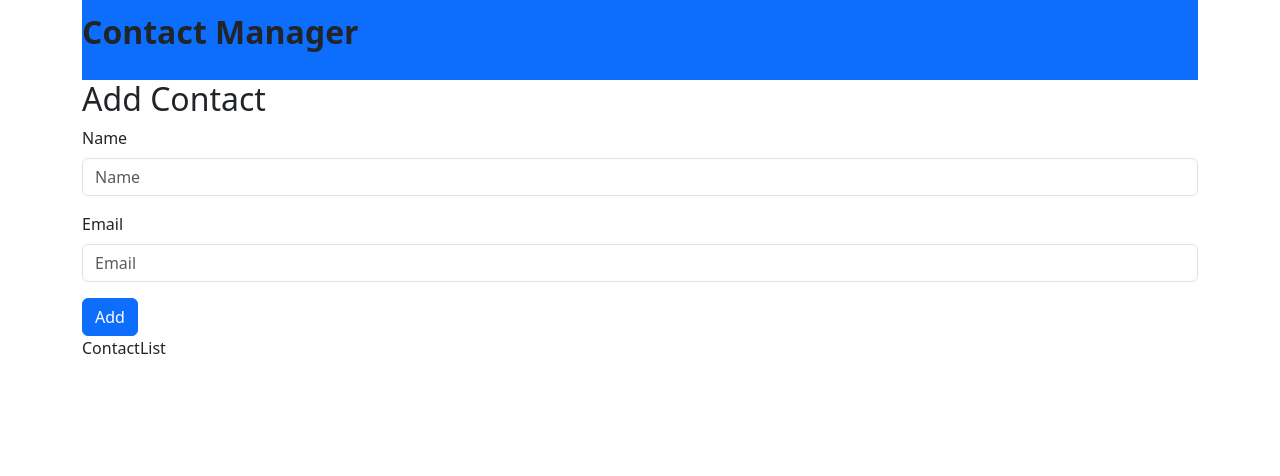
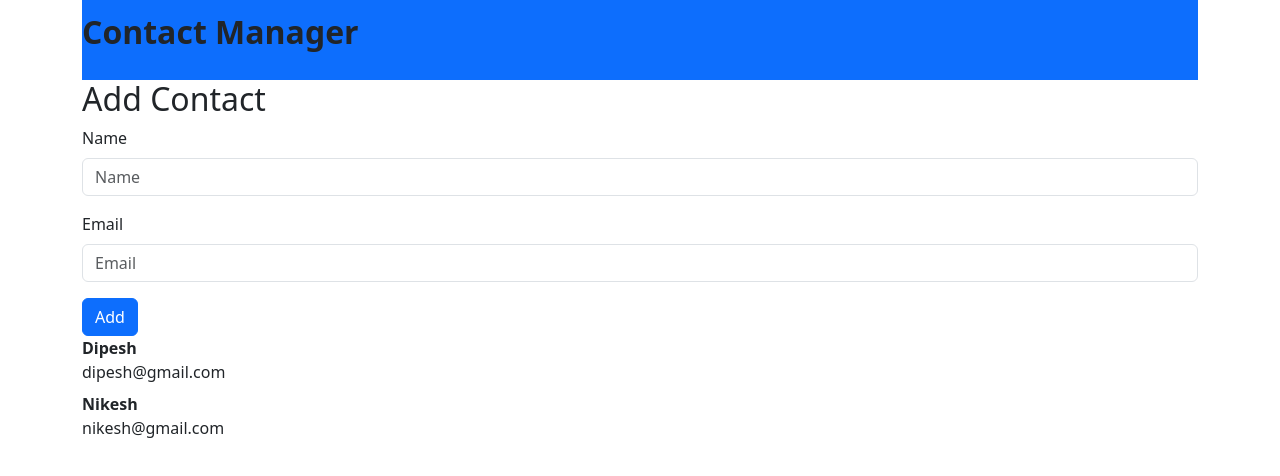
Before and after one commit to anmolbiranwar/content-management, a React (Create React App) app: page / in a window 1280 px wide. Shown: the top 476 px of the page. Built offline with nearby package versions, Linux system fonts and the light colour scheme.

Commit message:
Update ContactList.js

```diff
--- a/src/components/ContactList.js
+++ b/src/components/ContactList.js
@@ -1,8 +1,19 @@
 import React from 'react'
 
 const ContactList = (props) => {
+  const renderContactList=props.contacts.map((contact)=>{
+    return(
+      <div>
+        <dt>{contact.name}</dt>
+        <dd>{contact.email}</dd>
+        <div>
+        <i className="bi bi-trash"></i>
+        </div>
+      </div>
+    )
+  })
   return (
-    <div>ContactList</div>
+    <div>{renderContactList}</div>
   )
 }
 
```
